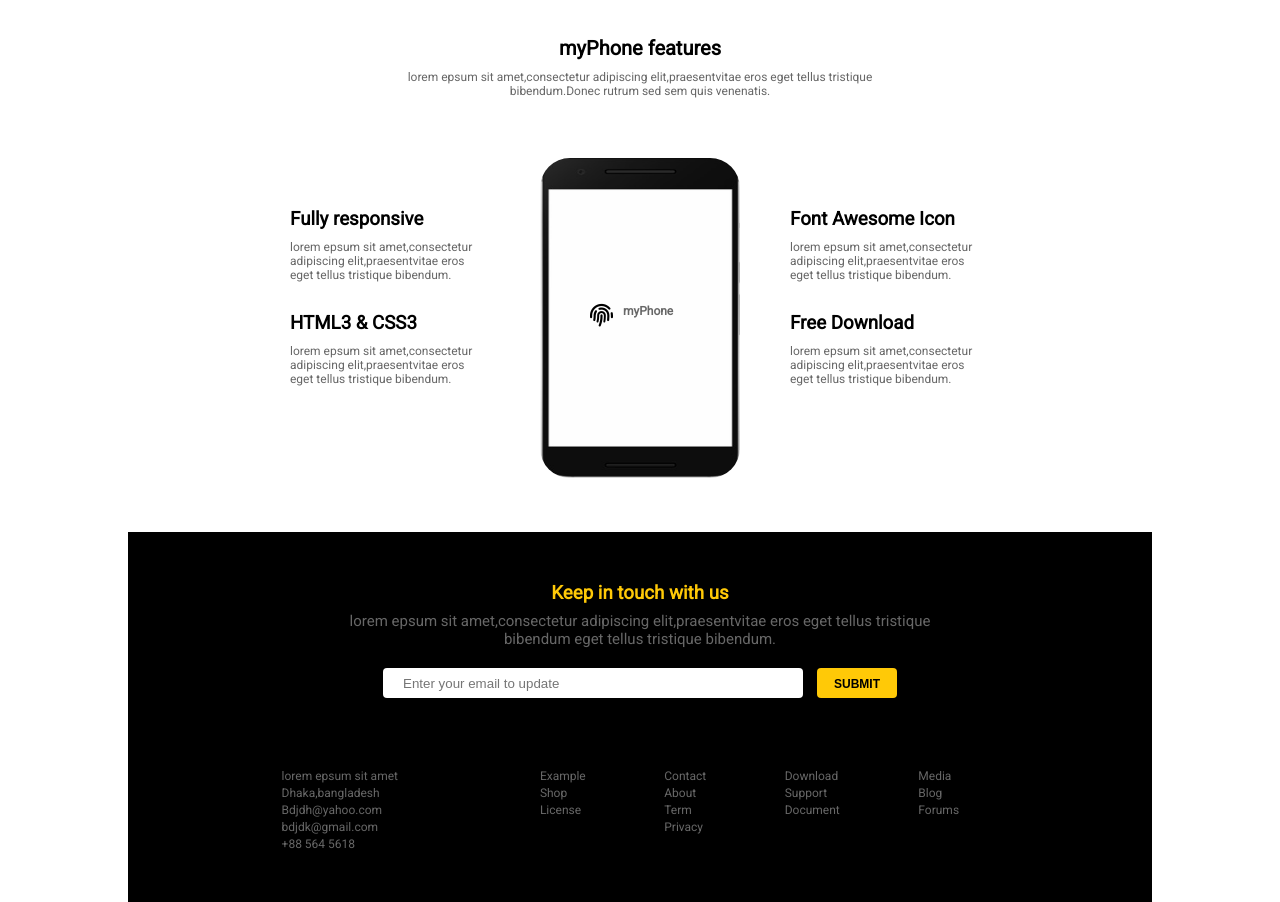
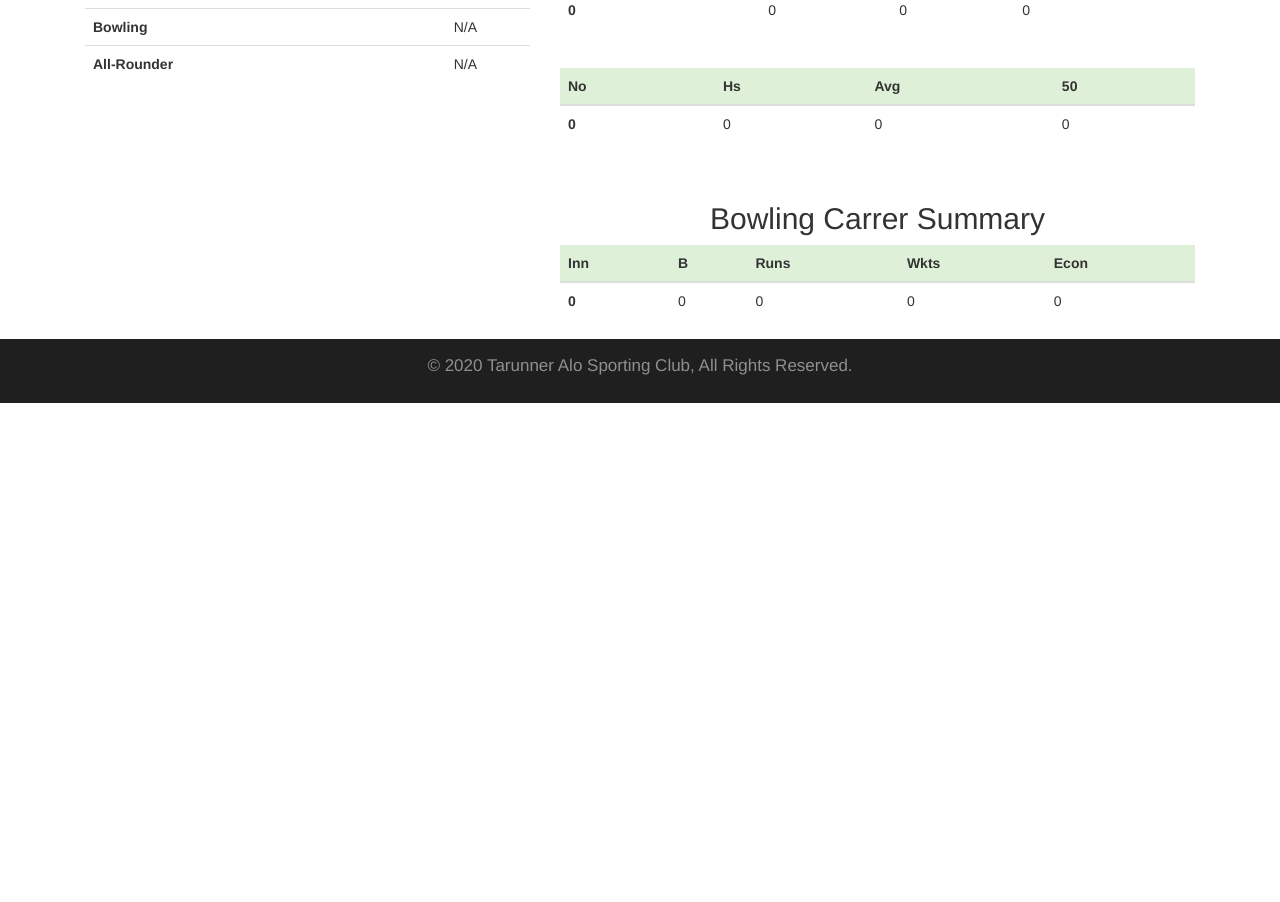
Before and after one commit to Akash7766/phone, a plain HTML site: page index.html in a window 1280 px wide. Shown: the part 527-1429 px from the top of the page. After the commit the page ends 930 px from the top, so only its background shows below. Drawn offline with nearby package versions, Linux system fonts and the light colour scheme.

Commit message:
Update index.html

```diff
--- a/index.html
+++ b/index.html
@@ -1,111 +1,159 @@
 <!DOCTYPE html>
 <html>
 <head>
-	<title>PSD TO HTML</title>
-	<link rel="stylesheet" type="text/css" href="css/style.css">
-	<script src="https://kit.fontawesome.com/60a8da9631.js" crossorigin="anonymous"></script>
-	<link href="https://fonts.googleapis.com/css?family=Roboto&display=swap" rel="stylesheet">
+	<meta charset="utf-8">
+	<meta http-equiv="X-UA-Compatible" content="IE=edge">
+	<title></title>
+	<link rel="stylesheet" href="css/bootstrap.css">
+	<link rel="stylesheet" href="css/profile.css">
+	<style type="text/css" media="screen">
+		.footer{
+				width: 100%;
+				padding: 15px;
+				background: rgb(31,31,32);
+				text-align: center;
+			}
+	</style>
 </head>
 <body>
-	<section>
-		<div class="banner">
-			<div class="banner-header">
-				<div class="banner-1st"><i class="fas fa-bars"></i></div>
-				<div class="banner-2nd"><i class="fas fa-fingerprint"></i> <p style="margin-left: 10px">myPhone</p></div>
-				<div class="banner-3rd"><i class="fab fa-facebook-square"></i>
-					<i class="fab fa-youtube-square"></i>
-					<i class="fab fa-whatsapp-square"></i>
-					<i class="fab fa-twitter-square"></i>
-				</div>
-			</div>
-			<div class="banner-body">
-				<div class="banner-body-heading">
-					<h1>Inspire your inspiration</h1>
-				</div>
-				<div class="banner-body-p">
-					<p>lorem epsum sit amet,consectetur adipiscing elit,praesentvitae eros eget tellus tristique bibendum.Donec rutrum sed sem quis venenatis.</p>
-				</div>
-				<div class="banner-body-icon">
-					<div><i class="fab fa-apple"></i></div>
-					<div><i class="fab fa-android"></i></div>
-					<div><i class="fab fa-windows"></i></div>
-				</div>
-			</div>
-			<div class="banner-footer">
-				<div style="background: white"></div>
-				<div></div>
-				<div></div>
-			</div>
-		</div>
-		<div class="body">
-			<div class="body-header">
-				<div><h1 style="font-size: 20px">myPhone features</h1></div>
-				<div style="margin-top: 10px;font-size: 15px"><p>lorem epsum sit amet,consectetur adipiscing elit,praesentvitae eros eget tellus tristique bibendum.Donec rutrum sed sem quis venenatis.</p></div>
-			</div>
-			<div class="body-main">
-				<div class="body-1st">
-					<div>
-						<h3>Fully responsive</h3>
+	<div class="container-fluid" style="background: ;">
+		<div class="container" style="background: white;">
+			<br><br>
+			<div class="row">
+				<div class="col-md-12">
+					<div class="col-md-4 col-sm-5 col-xs-12 text-center">
+						<img class="img-responsive img-thumbnail" src="img/DP.jpg" alt="">
 					</div>
-					<div>
-						<p>lorem epsum sit amet,consectetur adipiscing elit,praesentvitae eros eget tellus tristique bibendum.</p>
-					</div>
-					<div>
-						<h3>HTML3 & CSS3</h3>
-					</div>
-					<div>
-						<p>lorem epsum sit amet,consectetur adipiscing elit,praesentvitae eros eget tellus tristique bibendum.</p>
+					<br><br>
+					<div class="col-md-6">
+						<div class="row">
+							<div class="col-md-12">
+								<p style="font-size: 35px;color:gray; font-weight: bold;">Mohammad Younus <br><span>Gandail</span></p>
+							</div>
+							<div class="row">
+								<div class="col-md-12">
+									<table class="table" >
+									  <tbody>
+									    <tr>
+									      <th scope="row">Role</th>
+									      <td>All-Rounder</td>
+									    </tr>
+									    <tr>
+									      <th scope="row">Batting Style</th>
+									      <td>Right Handed Bat</td>
+									    </tr>
+									    <tr>
+									      <th scope="row">Bowling Style</th>
+									      <td>ight Arm Leg-Break</td>
+									    </tr>
+									    <tr>
+									      <th scope="row">Jersey Number</th>
+									      <td>0</td>
+									    </tr>
+									  </tbody>
+									</table>
+								</div>
+							</div>
+						</div>
 					</div>
 				</div>
-				<div class="body-2nd">
-					<img src="image/mobile.png">
-					<div class="banner-2nd" style="width: 70px;color: "><i class="fas fa-fingerprint"></i> <p style="margin-left: 10px">myPhone</p></div>
-				</div>
-				<div class="body-3rd">
-					<div>
-						<h3>Font Awesome Icon</h3>
+			</div><br><br><br>
+
+			<div class="row">
+				<div class="col-md-12">
+					<div class="col-md-5 text-center">
+					<div class="well">
+						Ranking
 					</div>
-					<div>
-						<p>lorem epsum sit amet,consectetur adipiscing elit,praesentvitae eros eget tellus tristique bibendum.</p>
+						<table class="table">
+						  <tbody>
+						    <tr>
+						      <th scope="row">Batting</th>
+						      <td>N/A</td>
+						    </tr>
+						    <tr>
+						      <th scope="row">Bowling</th>
+						      <td>N/A</td>
+						    </tr>
+						    <tr>
+						      <th scope="row">All-Rounder</th>
+						      <td>N/A</td>
+						    </tr>
+						  </tbody>
+						</table>
 					</div>
-					<div>
-						<h3>Free Download</h3>
-					</div>
-					<div>
-						<p>lorem epsum sit amet,consectetur adipiscing elit,praesentvitae eros eget tellus tristique bibendum.</p>
+
+					<div class="col-md-7">
+						<h2 class="text-center">Batting Carrer Summary</h2>
+						<table class="table">
+						  <thead class="bg-success">
+						    <tr>
+						      <th scope="col">Match</th>
+						      <th scope="col">Inn</th>
+						      <th scope="col">No</th>
+						      <th scope="col">Runs</th>
+						    </tr>
+						  </thead>
+						  <tbody>
+						    <tr>
+						      <th scope="row">0</th>
+						      <td>0</td>
+						      <td>0</td>
+						      <td>0</td>
+						    </tr>
+						  </tbody>
+						</table>
+						<br>
+						<table class="table">
+						  <thead class="bg-success">
+						    <tr>
+						      <th scope="col">No</th>
+						      <th scope="col">Hs</th>
+						      <th scope="col">Avg</th>
+						      <th scope="col">50</th>
+						    </tr>
+						  </thead>
+						  <tbody>
+						    <tr>
+						      <th scope="row">0</th>
+						      <td>0</td>
+						      <td>0</td>
+						      <td>0</td>
+						    </tr>
+						  </tbody>
+						</table>
+						<br>
+						<h2 class="text-center">Bowling Carrer Summary</h2>
+						<table class="table">
+						  <thead class="bg-success">
+						    <tr>
+						      <th scope="col">Inn</th>
+						      <th scope="col">B</th>
+						      <th scope="col">Runs</th>
+						      <th scope="col">Wkts</th>
+						      <th scope="col">Econ</th>
+						    </tr>
+						  </thead>
+						  <tbody>
+						    <tr>
+						      <th>0</th>
+						      <td>0</td>
+						      <td>0</td>
+						      <td>0</td>
+						      <td>0</td>
+						    </tr>
+						  </tbody>
+						</table>
 					</div>
 				</div>
 			</div>
 		</div>
-		<div class="footer">
-			<div class="footer-up">
-				<h3>Keep in touch with us</h3>
-				<p>lorem epsum sit amet,consectetur adipiscing elit,praesentvitae eros eget tellus tristique bibendum  eget tellus tristique bibendum.</p>
-				<div>
-					<input type="text" placeholder="Enter your email to update" name=""> <button><a href="#">SUBMIT</a></button>
-				</div>
-			</div>
-			<div class="footer-down">
-				<div class="footer-down1">
-					<p>lorem epsum sit amet<br>Dhaka,bangladesh<br>Bdjdh@yahoo.com<br>bdjdk@gmail.com<br>+88 564 5618</p>
-				</div>
-				<div class="footer-down2">
-					<div>
-						Example<br>Shop<br>License
-					</div>
-					<div>
-						Contact <br>About<br>Term <br>Privacy
-					</div>
-					<div>
-						Download <br>Support <br>Document
-					</div>
-					<div>
-						Media<br>Blog <br>Forums
-					</div>
-				</div>
-			</div>
+	</div>
+
+	<div class="footer">
+
+				<p style="font-size: 17px;color: rgb(143,143,144);">© 2020 Tarunner Alo Sporting Club, All Rights Reserved.</p>
 		</div>
-	</section>
 
 </body>
 </html>
```
